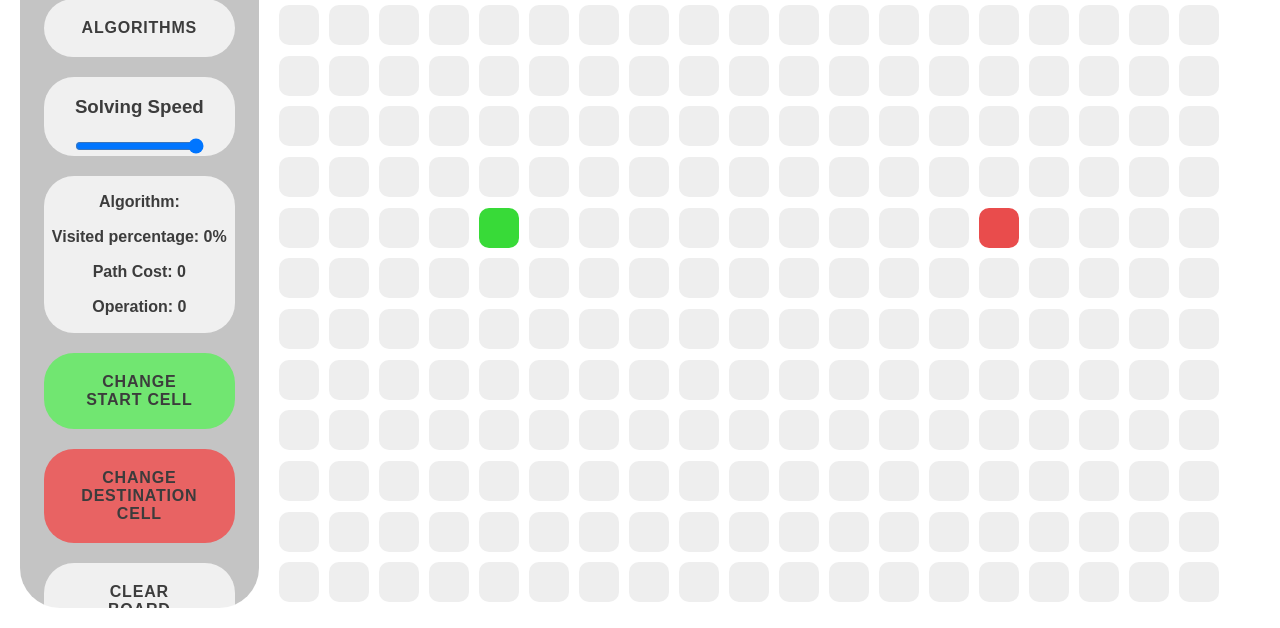
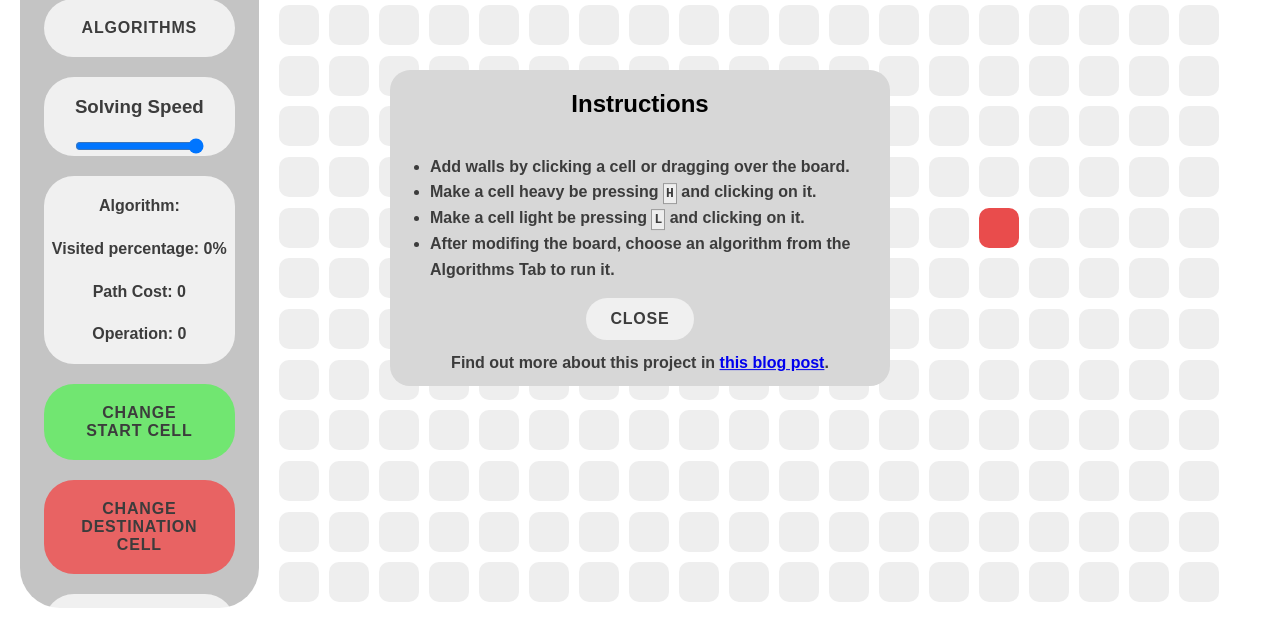
Before and after one commit to andcov/algo_visualiser, a plain HTML site: page index.html in a window 1280 px wide. Shown: the part 172-800 px from the top of the page. Drawn offline with nearby package versions, Linux system fonts and the light colour scheme.

Commit message:
Add help pop-up

```diff
--- a/index.html
+++ b/index.html
@@ -11,6 +11,17 @@
     </head>
     <body>
         <div class="application">
+            <div id="help">
+                <h2>Instructions</h2>
+                <ul>
+                    <li>Add walls by clicking a cell or dragging over the board.</li>
+                    <li>Make a cell heavy be pressing <code>H</code> and clicking on it.</li>
+                    <li>Make a cell light be pressing <code>L</code> and clicking on it.</li>
+                    <li>After modifing the board, choose an algorithm from the Algorithms Tab to run it.</li>
+                </ul>
+                <button onclick="close_instructions()">Close</button>
+                <p>Find out more about this project in <a href="https://andcov.dev/posts/algo-vis" target="_blank">this blog post</a>.</p>
+            </div>
             <div class="options">
                 <h1>Shortest Distance Algorithms</h1>
                 <div class="dropdown">
@@ -33,6 +44,7 @@
                 <button onclick="change_start()" class="btn_start">Change Start Cell</button>
                 <button onclick="change_end()" class="btn_end">Change Destination Cell</button>
                 <button onclick="clear_board()" class="btn_clear">Clear Board</button>
+                <button onclick="open_instructions()" class="btn_help"></button>
                 <div id="spacer"><p></p></div>
             </div>
             <div class="board"
--- a/index.js
+++ b/index.js
@@ -424,6 +424,16 @@ window.addEventListener("resize", () => {
   board.cells = cells;
 });
 
+function close_instructions() {
+  let help = document.getElementById("help");
+  help.style.display = "none";
+}
+
+function open_instructions() {
+  let help = document.getElementById("help");
+  help.style.display = "flex";
+}
+
 var board = new Vue({
   el: '.board',
   data: {
--- a/styles/index.css
+++ b/styles/index.css
@@ -57,3 +57,61 @@ html, body {
   flex-flow: row wrap;
   justify-content: flex-start;
 }
+
+h1, h2, h3 {
+  text-align: center;
+  font-family: "Source Sans Pro", sans-serif;
+}
+
+p, li {
+  font-weight: 600;
+  font-family: "Source Sans Pro", sans-serif;
+  color: var(--btn-text-color);
+  line-height: 1.6;
+}
+
+button {
+  background-color: var(--second-background-color);
+  border: none;
+  border-radius: 30px;
+  font-family: "Source Sans Pro", sans-serif;
+  font-weight: 900;
+  padding: 0.75rem 1.5rem;
+  font-size: medium;
+  cursor: pointer;
+  text-transform: uppercase;
+  letter-spacing: 0.05em;
+  transition: all 330ms;
+  color: var(--btn-text-color);
+  background-color: var(--second-background-color);
+  text-align: center;
+}
+
+code {
+  background-color: #eee;
+  border: 1px solid #999;
+  padding: 2px;
+}
+
+#help {
+  position: absolute;
+  top: 50%;
+  left: 50%;
+  transform: translate(-50%, -50%);
+
+  border-radius: 20px;
+  width: 500px;
+
+  background-color: #d7d7d7;
+
+  display: flex;
+  flex-direction: column;
+  justify-content: center;
+  align-items: center;
+
+  z-index: 2;
+}
+
+#help p {
+  margin: 10px 30px;
+}
--- a/styles/options.css
+++ b/styles/options.css
@@ -1,29 +1,13 @@
 .options h1 {
-  text-align: center;
   margin: var(--spacing) 0 0 0;
-  font-family: "Source Sans Pro", sans-serif;
 }
 .options h3 {
-  text-align: center;
-  font-family: "Source Sans Pro", sans-serif;
   color: var(--btn-text-color);
 }
 
 .options button {
-  font-family: "Source Sans Pro", sans-serif;
-  font-weight: 900;
   padding: 1.25rem 2rem;
-  font-size: medium;
-  border: none;
-  border-radius: 30px;
   width: 80%;
-  cursor: pointer;
-  text-transform: uppercase;
-  letter-spacing: 0.05em;
-  transition: all 330ms;
-  color: var(--btn-text-color);
-  background-color: var(--second-background-color);
-  text-align: center;
   margin: var(--spacing) 0 0 0;
 }
 
@@ -101,6 +85,19 @@
   color: var(--btn-text-color);
 }
 
+.options .btn_help {
+  background-position: center;
+  background-repeat: no-repeat;
+  background-size: 80%;
+  background-image: url("/assets/help.svg");
+  padding: 0 0;
+  border-radius: 50%;
+  min-width: 50px;
+  max-width: 50px;
+  min-height: 50px;
+  max-height: 50px;
+}
+
 .options #spacer {
   height: var(--spacing);
   width: 80%;
```
Also changed, not shown: assets/help.svg (added).
